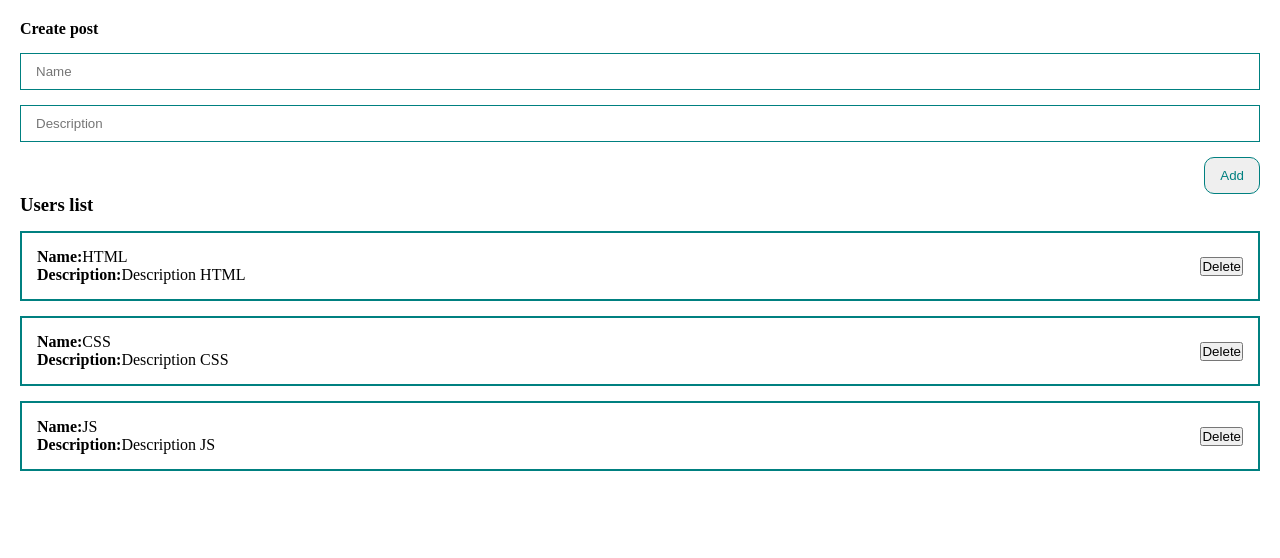
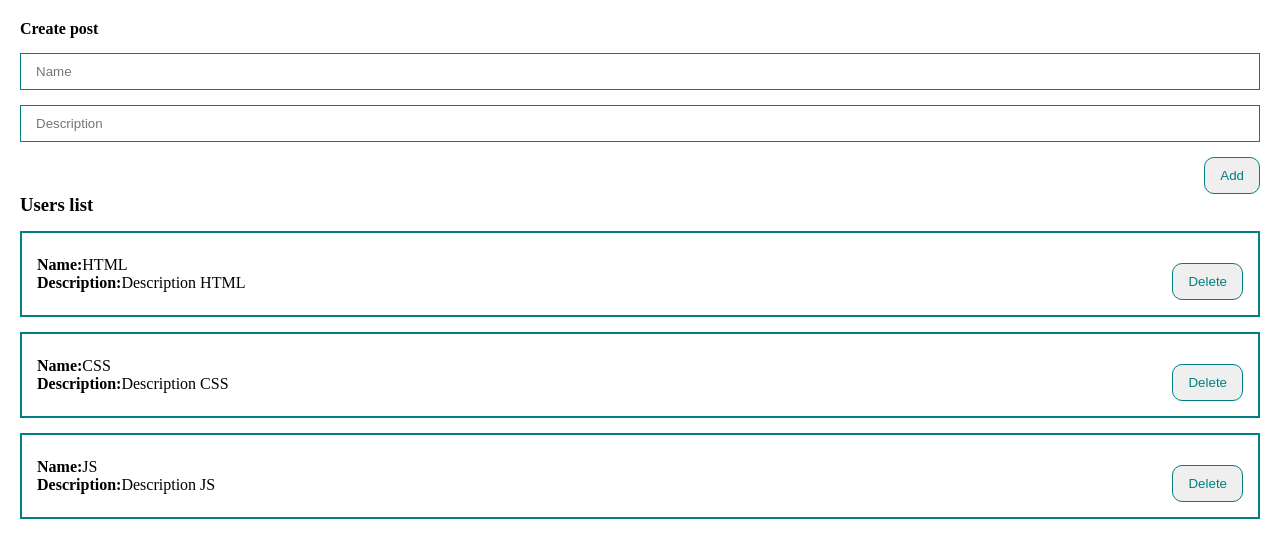
Before and after one commit to GarifullinII/akson-vue, a Vue app: page / in a window 1280 px wide. Shown: the top 558 px of the page. Built offline with nearby package versions, Linux system fonts and the light colour scheme.

Commit message:
added style for ItButton component

```diff
--- a/src/components/PostForm.vue
+++ b/src/components/PostForm.vue
@@ -12,17 +12,19 @@
 			class='input' type='text'
 			placeholder='Description'
 		>
-		<button
+		<it-button
 			class='btn'
 			@click='createPost'
 		>
 			Add
-		</button>
+		</it-button>
 	</form>
 </template>
 
 <script>
+import ItButton from './UI/ItButton.vue';
 export default {
+components: { ItButton },
 	data() {
 		return {
 			post: {
@@ -56,13 +58,4 @@ form {
 	padding: 10px 15px;
 	margin-top: 15px;
 }
-
-.btn {
-	margin-top: 15px;
-	align-self: flex-end;
-	padding: 10px 15px;
-	color: teal;
-	border: 1px solid teal;
-	border-radius: 10px;
-}
 </style>
--- a/src/components/PostItem.vue
+++ b/src/components/PostItem.vue
@@ -4,22 +4,24 @@
 			<div><strong>Name:</strong>{{ post.title }}</div>
 			<div><strong>Description:</strong>{{ post.body }}</div>
 		</div>
-		<div class="post__btn">
-			<button>
+		<div class='post__btn'>
+			<it-button>
 				Delete
-			</button>
+			</it-button>
 		</div>
 	</div>
 </template>
 
 <script>
+import ItButton from './UI/ItButton.vue'
 export default {
-	props: {
-		post: {
-			type: Object,
-			required: true,
-		}
+components: { ItButton },
+props: {
+	post: {
+		type: Object,
+		required: true,
 	}
+}
 }
 </script>
 
--- a/src/components/PostList.vue
+++ b/src/components/PostList.vue
@@ -6,7 +6,7 @@
 		<post-item
 			v-for='post in posts'
 			:key='post.id'
-			:post="post"
+			:post='post'
 		/>
 	</div>
 </template>
--- /dev/null
+++ b/src/components/UI/ItButton.vue
@@ -0,0 +1,22 @@
+<template>
+	<button class='btn'>
+		<slot></slot>
+	</button>
+</template>
+
+<script>
+export default {
+
+}
+</script>
+
+<style scoped>
+.btn {
+	margin-top: 15px;
+	align-self: flex-end;
+	padding: 10px 15px;
+	color: teal;
+	border: 1px solid teal;
+	border-radius: 10px;
+}
+</style>
```
Also changed, not shown: src/components/UI/Button.vue (deleted, +0 -13 lines). Lines whose indentation alone changed are shown as unchanged.
